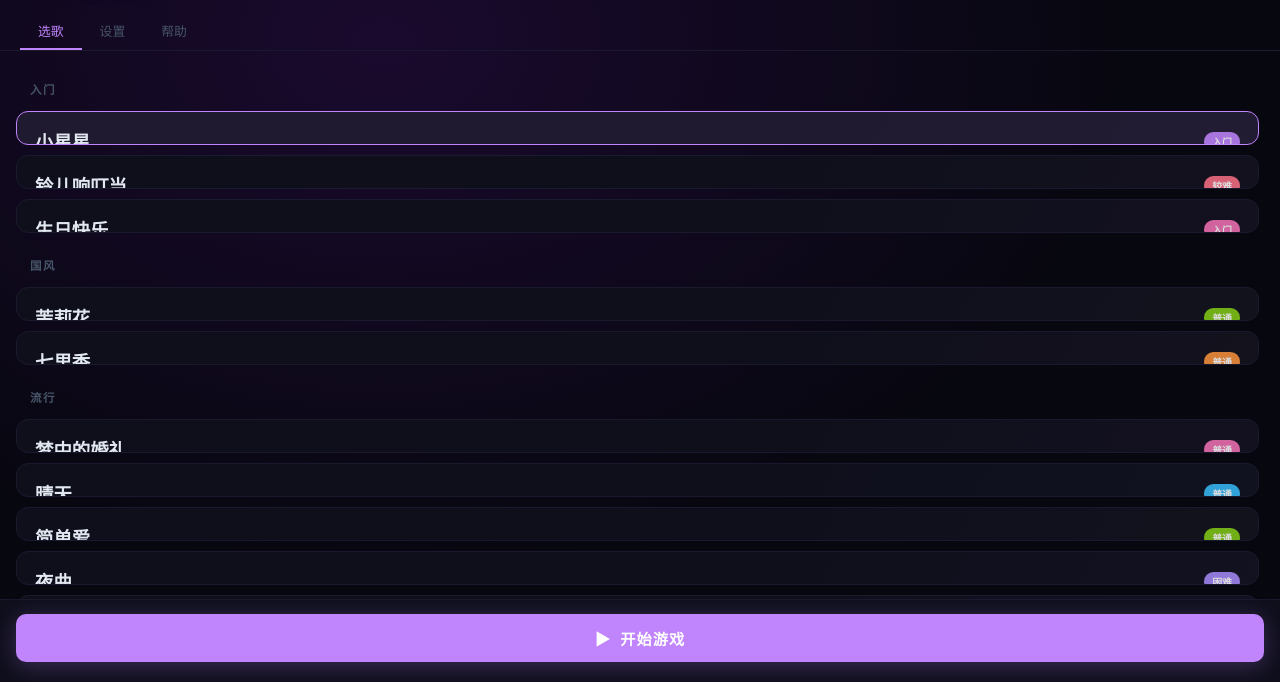
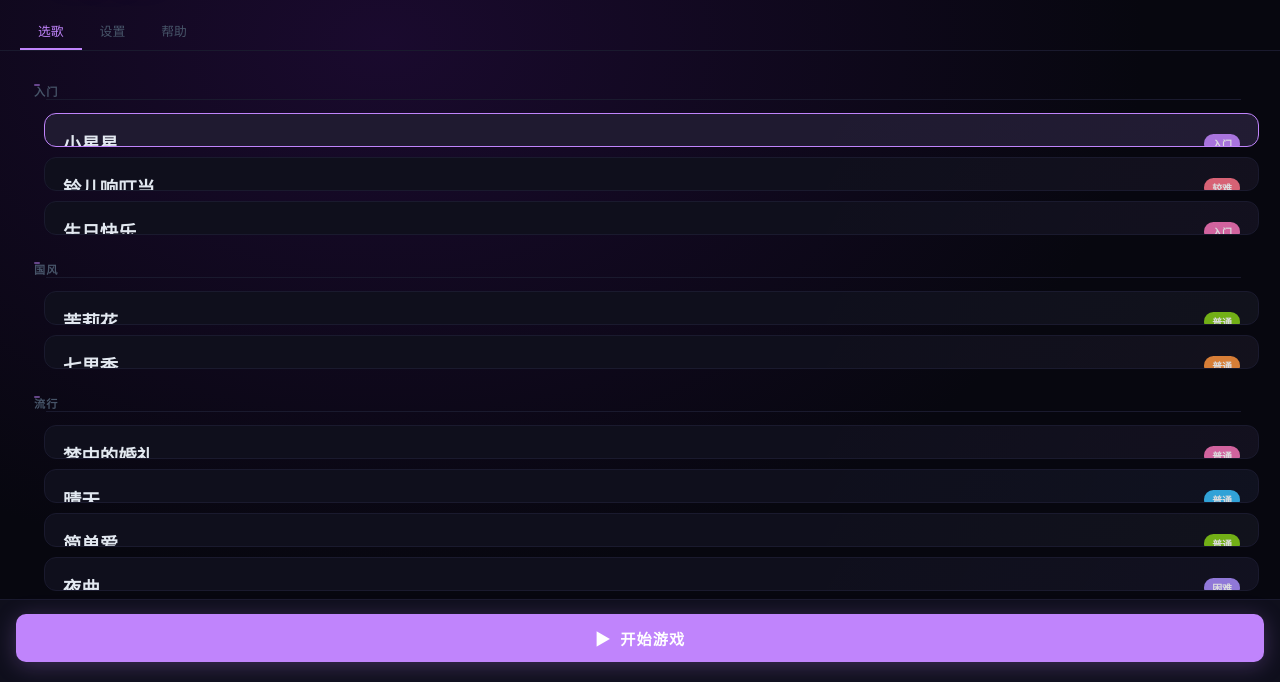
Before and after one commit to jangut/jangut.github.io, a website: page game/note-slice.html in a window 1280 px wide. Shown: the part 118-800 px from the top of the page. Drawn offline with Linux system fonts and the light colour scheme.

Commit message:
Update note-slice.html

```diff
--- a/game/note-slice.html
+++ b/game/note-slice.html
@@ -63,8 +63,14 @@ body{background:var(--bg);color:var(--text);font-family:'Noto Sans SC',sans-seri
 .preview-bar{flex:1;border-radius:2px 2px 0 0;background:var(--cc,var(--accent));opacity:.5;
   transition:opacity .18s;}
 .song-card:hover .preview-bar,.song-card.selected .preview-bar{opacity:.9;}
-.cat-header{font-size:.72rem;font-weight:700;color:var(--muted);
-  letter-spacing:.12em;padding:14px 14px 4px;text-transform:uppercase;}
+.cat-header{font-size:.7rem;font-weight:700;color:var(--muted);
+  letter-spacing:.1em;padding:16px 48px 4px 18px;text-transform:uppercase;
+  position:relative;}
+.cat-header::before{content:'';position:absolute;left:18px;top:50%;margin-top:-1px;
+  width:6px;height:2px;border-radius:1px;background:var(--accent);opacity:.5;}
+.cat-header::after{content:'';position:absolute;left:30px;right:18px;bottom:3px;
+  height:1px;background:var(--border);}
+.song-card{margin-left:28px;}
 
 /* ── SETTINGS PANEL ── */
 .settings-section{background:var(--surface);border:1px solid var(--border);
```
